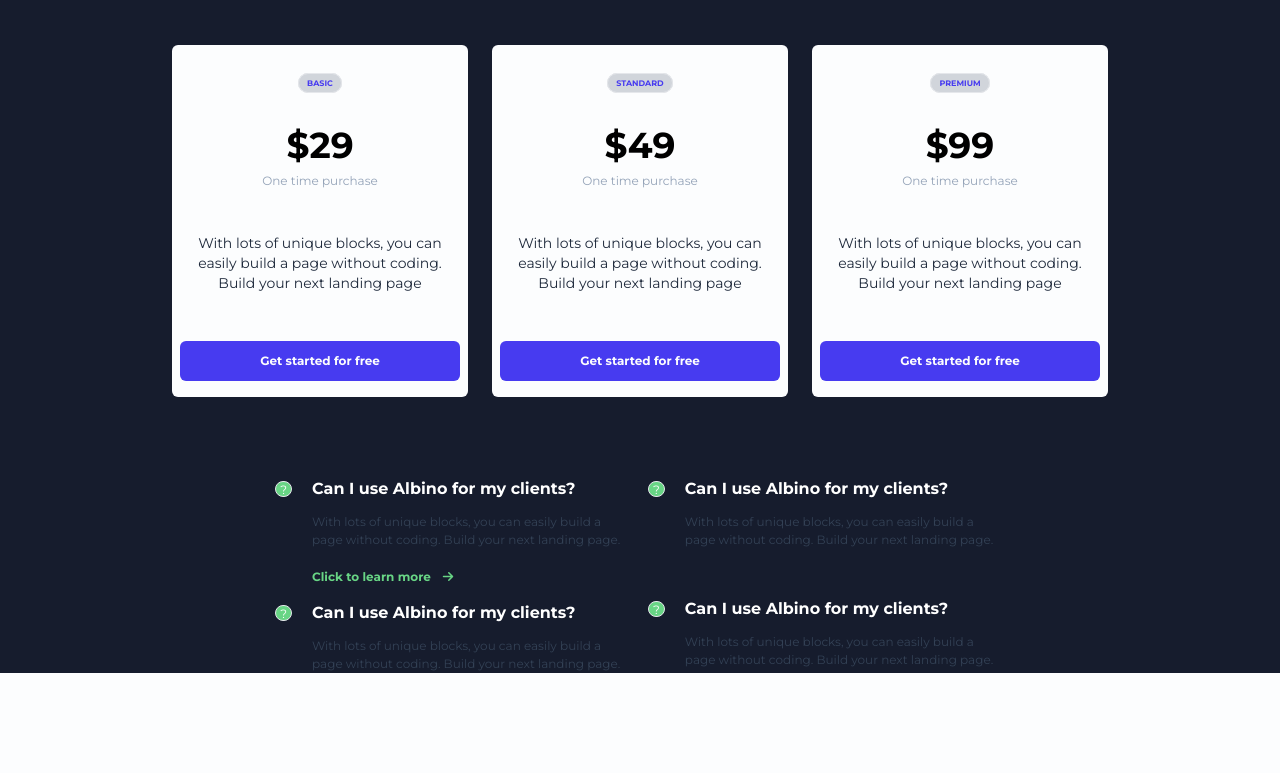
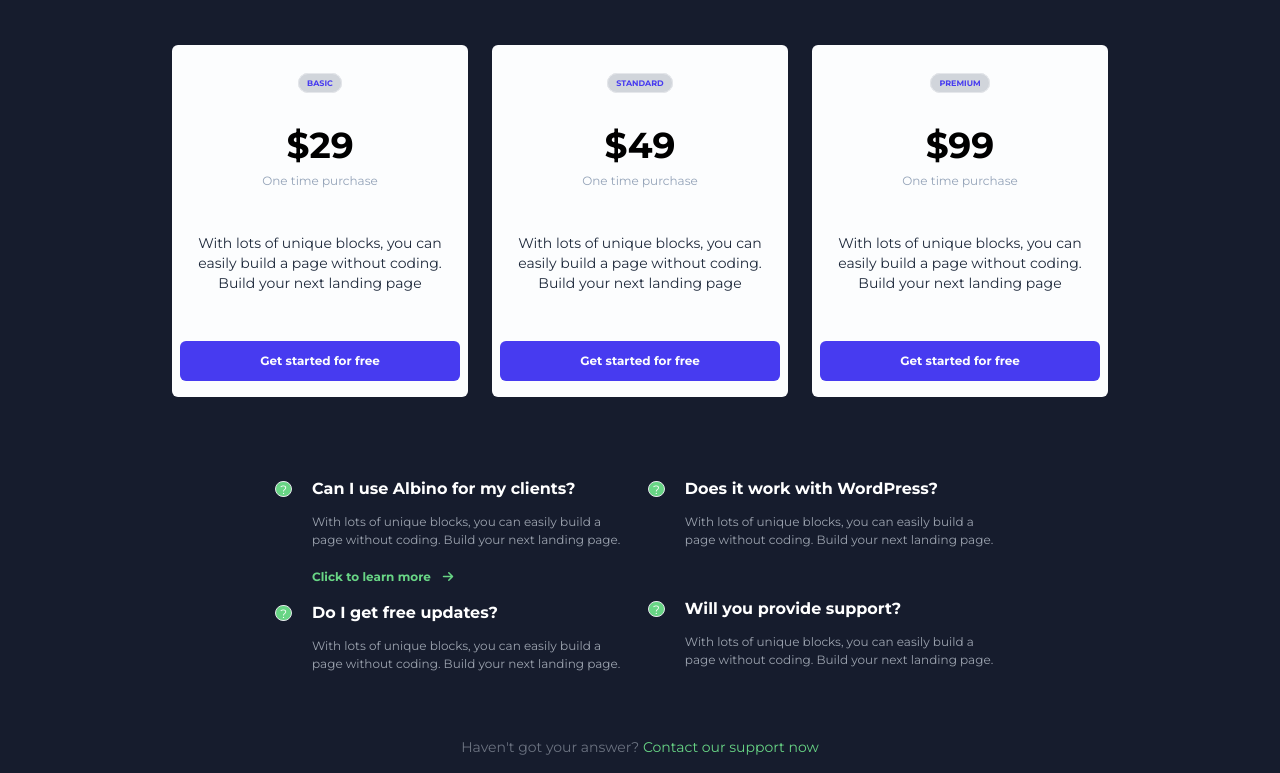
Before and after one commit to J0el-O/brainwave.io-landing-page, a website: page build/index.html in a window 1280 px wide. Shown: the part 3338-4111 px from the top of the page. Before the commit the page ends 4011 px from the top, so only its background shows below. Drawn offline with Linux system fonts and the light colour scheme.

Commit message:
finished the footer, remaining the adding of widescreen and scroll

```diff
--- a/build/index.html
+++ b/build/index.html
@@ -384,7 +384,7 @@
         <h4 class="text-white font-bold">
           Can I use Albino for my clients?
         </h4>
-        <p class="text-slate-700 text-[12px] max-w-xs">
+        <p class="text-gray-400 text-[12px] max-w-xs">
           With lots of unique blocks, you can easily build a page without coding. Build your next landing page.
         </p>
         <p class="text-xs font-bold text-[#68d585] pt-2">
@@ -399,9 +399,9 @@
       </span>
       <div class="flex-col text-left space-y-3">
         <h4 class="text-white font-bold">
-          Can I use Albino for my clients?
+          Do I get free updates?
         </h4>
-        <p class="text-slate-700 text-[12px] max-w-xs">
+        <p class="text-gray-400 text-[12px] max-w-xs">
           With lots of unique blocks, you can easily build a page without coding. Build your next landing page.
         </p>
 
@@ -416,9 +416,9 @@
   </span>
     <div class="flex-col text-left space-y-3">
       <h4 class="text-white font-bold">
-        Can I use Albino for my clients?
+        Does it work with WordPress?
       </h4>
-      <p class="text-slate-700 text-[12px] max-w-xs">
+      <p class="text-gray-400 text-[12px] max-w-xs">
         With lots of unique blocks, you can easily build a page without coding. Build your next landing page.
       </p>
 
@@ -431,91 +431,22 @@
   </span>
     <div class="flex-col text-left space-y-3">
       <h4 class="text-white font-bold">
-        Can I use Albino for my clients?
+       Will you provide support?
       </h4>
-      <p class="text-slate-700 text-[12px] max-w-xs">
+      <p class="text-gray-400 text-[12px] max-w-xs">
         With lots of unique blocks, you can easily build a page without coding. Build your next landing page.
       </p>
 
     </div>
   </div>
+  </div>
+</section>
 
-
-
-  </div>
-
-  <!-- <div class="flex justify-center pt-16">
-    <div class="flex">
-      <div class="flex-row space-x-4">
-
-        <div class="flex-col space-y-4">
-          <div class=" flex flex-row  justify-center text-right space-x-5">
-          <span class="text-xs text-center text-white border bg-[#68d585] rounded-full max-h-4 mt-1  px-1" >
-            ?
-        </span>
-          <div class="flex-col text-left space-y-3">
-            <h4 class="text-white font-bold">
-              Can I use Albino for my clients?
-            </h4>
-            <p class="text-slate-700 text-[12px] max-w-xs">
-              With lots of unique blocks, you can easily build a page without coding. Build your next landing page.
-            </p>
-            <p class="text-xs font-bold text-[#68d585] pt-2">
-              Click to learn more<i class="fa-solid fa-arrow-right pl-3 h-1"></i>
-            </p>
-          </div>
-        </div>
-
-        <div class=" flex flex-row  justify-center text-right space-x-5">
-          <span class="text-xs text-center text-white border bg-[#68d585] rounded-full max-h-4 mt-1  px-1" >
-            ?
-        </span>
-          <div class="flex-col text-left space-y-3">
-            <h4 class="text-white font-bold">
-              Can I use Albino for my clients?
-            </h4>
-            <p class="text-slate-700 text-[12px] max-w-xs">
-              With lots of unique blocks, you can easily build a page without coding. Build your next landing page.
-            </p>
-          </div>
-        </div>
-      </div>
-
-      <div class="flex-col space-y-4">
-        <div class=" flex flex-row  justify-center text-right space-x-5">
-          <span class="text-xs text-center text-white border bg-[#68d585] rounded-full max-h-4 mt-1  px-1" >
-            ?
-        </span>
-          <div class="flex-col text-left space-y-3">
-            <h4 class="text-white font-bold">
-              Can I use Albino for my clients?
-            </h4>
-            <p class="text-slate-700 text-[12px] max-w-xs">
-              With lots of unique blocks, you can easily build a page without coding. Build your next landing page.
-            </p>
-            <p class="text-xs font-bold text-[#68d585] pt-2">
-              Click to learn more<i class="fa-solid fa-arrow-right pl-3 h-1"></i>
-            </p>
-          </div>
-        </div>
-
-        <div class=" flex flex-row  justify-center text-right space-x-5">
-          <span class="text-xs text-center text-white border bg-[#68d585] rounded-full max-h-4 mt-1  px-1" >
-            ?
-        </span>
-          <div class="flex-col text-left space-y-3">
-            <h4 class="text-white font-bold">
-              Can I use Albino for my clients?
-            </h4>
-            <p class="text-slate-700 text-[12px] max-w-xs">
-              With lots of unique blocks, you can easily build a page without coding. Build your next landing page.
-            </p>
-          </div>
-        </div>
-
-    </div>
-  </div> -->
-</section>
+<footer class=" bg-[#161c2d] pt-16 pb-4 text-center">
+  <p class="font-montserrat text-sm text-gray-500">
+    Haven't got your answer? <a href="" class="text-[#68d585]">Contact our support now</a>
+  </p>
+</footer>
 
 
 
```
Also changed, not shown: build/css/style.css.
